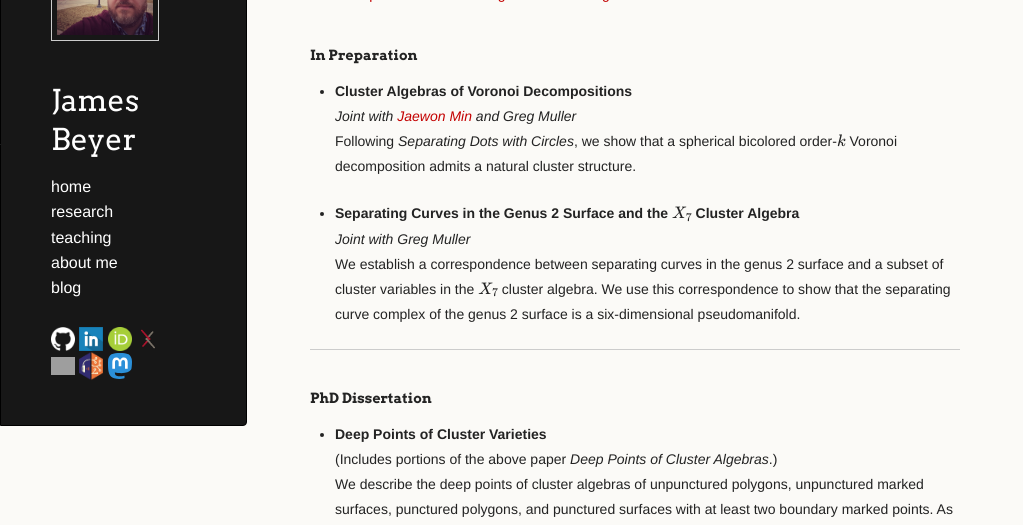
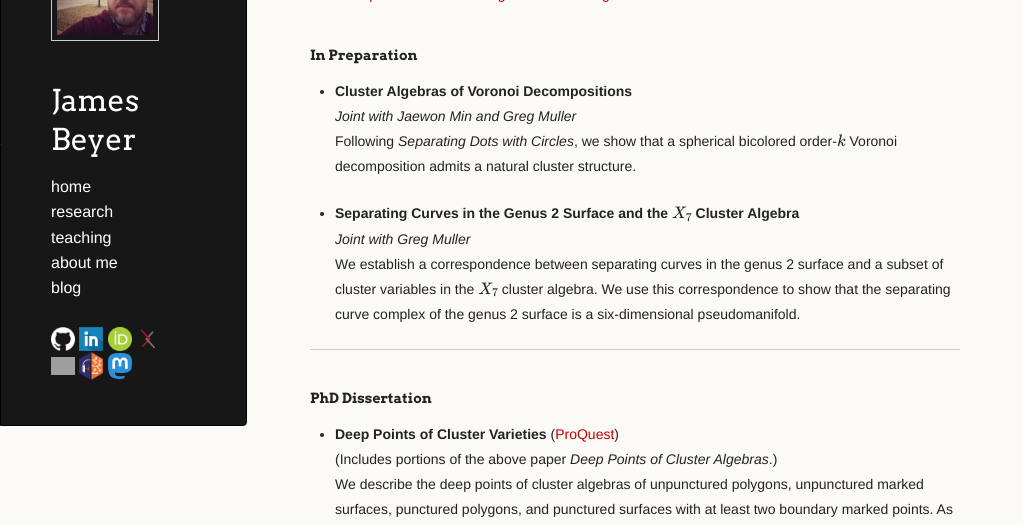
Before and after one commit to jebeyer/jebeyer.github.io, a Jekyll site: the page built from research.md, in a window 1280 px wide and 900 px high, scrolled down 794 px. Shown: the part 152-677 px from the top of the window, without its empty margins (0-1023 px from the left). Built offline with Jekyll 4.4.1, drawn with Linux system fonts in a browser that asks for light colours; formulas are drawn with MathJax 3; a script that is not in the unit is left out; our own code applies the rules of GitHub Pages for plain Markdown files; grey boxes are pictures that could not be loaded.

Commit message:
Update research.md
added proquest link for dissertation

```diff
--- a/research.md
+++ b/research.md
@@ -31,7 +31,7 @@ I recently completed my PhD in mathematics at the University of Oklahoma, workin
 #### In Preparation
 
 * **Cluster Algebras of Voronoi Decompositions** <br/>
-   *Joint with [Jaewon Min](https://sites.google.com/view/jaewonmin/home) and Greg Muller* <br/>
+   *Joint with Jaewon Min and Greg Muller* <br/>
    Following *Separating Dots with Circles*, we show that a spherical bicolored order-\\(k\\) Voronoi decomposition admits a natural cluster structure.
 
 * **Separating Curves in the Genus 2 Surface and the \\( X_7 \\) Cluster Algebra** <br/>
@@ -42,7 +42,7 @@ I recently completed my PhD in mathematics at the University of Oklahoma, workin
 
 #### PhD Dissertation
 
-* **Deep Points of Cluster Varieties** <br/>
+* **Deep Points of Cluster Varieties** ([ProQuest](https://www.proquest.com/docview/3199939057?sourcetype=Dissertations%20&%20Theses)) <br/>
   (Includes portions of the above paper *Deep Points of Cluster Algebras*.) <br/>
   We describe the deep points of cluster algebras of unpunctured polygons, unpunctured marked surfaces, punctured polygons, and punctured surfaces with at least two boundary marked points. As a consequence, we classify the deep points of cluster algebras of types \\(A_n\\) and \\(D_n\\). We also classify the deep points of the Markov cluster algebra and its upper cluster algebra.<br/>
   We then study the deep points of cluster algebras of types \\(B_n\\), \\(C_n\\), and \\(F_4\\) via foldings of quivers of types \\(A_{2n-1}\\), \\(D_{n+1}\\) and \\(E_6\\), respectively.
```
